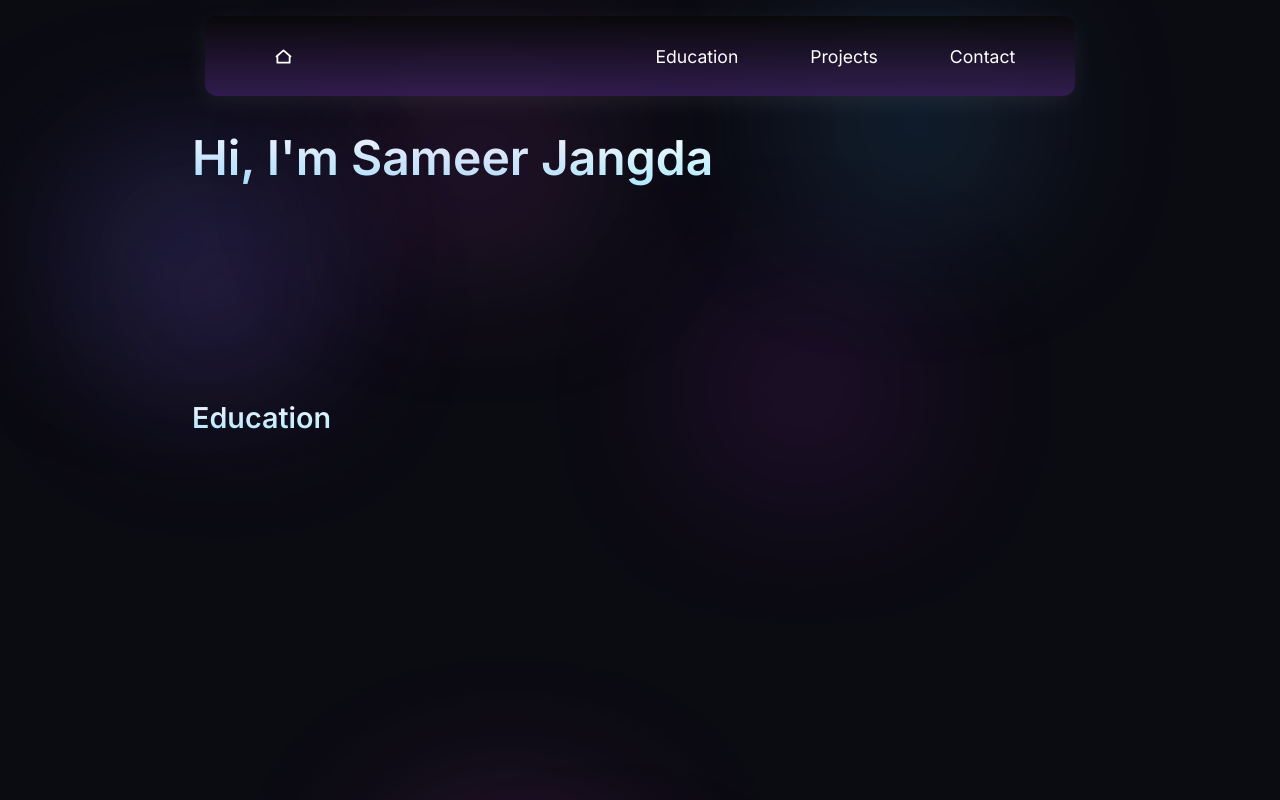
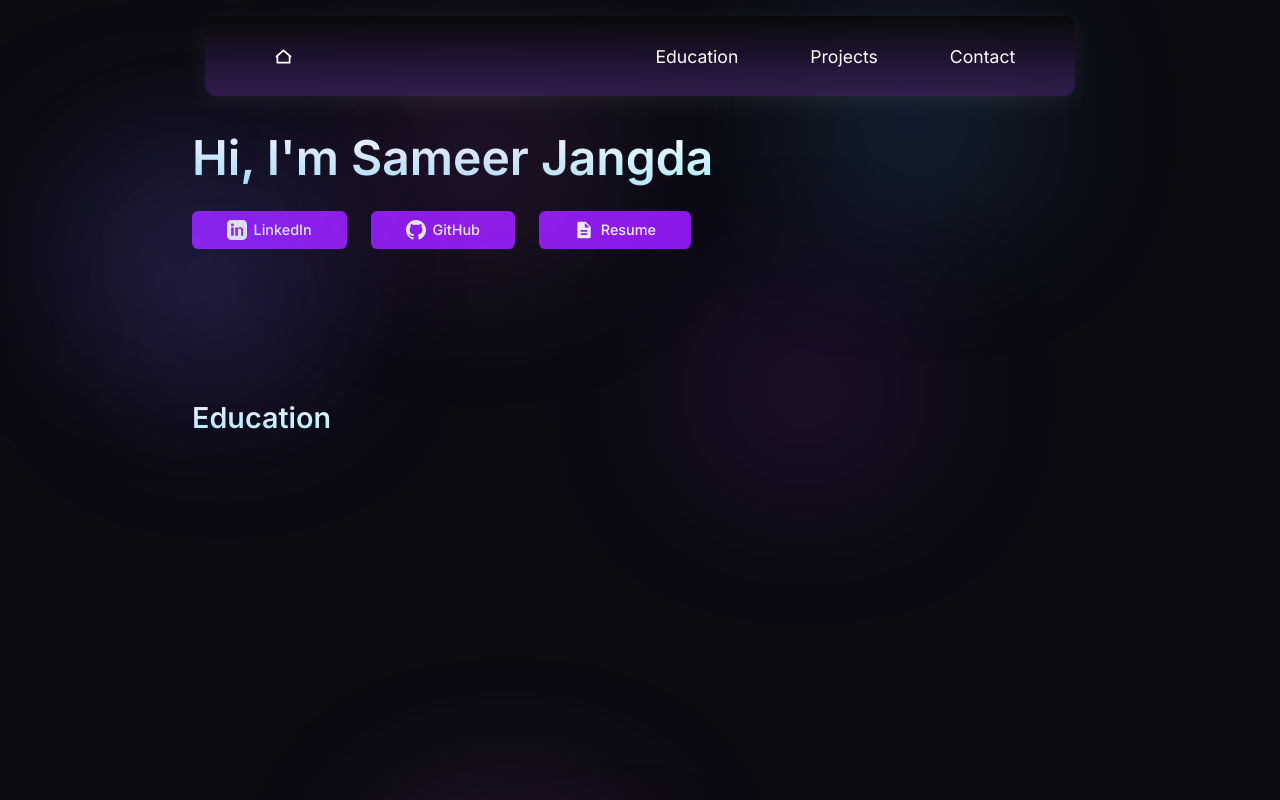
Before and after one commit to sjangda3/personal-website, a SvelteKit app: page / in a window 1280 px wide. Shown: the top 800 px of the page. Built offline with nearby package versions, Linux system fonts and the light colour scheme.

Commit message:
linked, github, and resume buttons added

```diff
--- a/src/lib/components/Navbar.svelte
+++ b/src/lib/components/Navbar.svelte
@@ -87,7 +87,7 @@
   text-decoration: none;
   font-size: 1.1rem;
   padding: 0.75rem 1.25rem;
-  border-radius: 4px;
+  border-radius: 3.5px;
   transition: background 0.2s, transform 0.18s cubic-bezier(0.4,0,0.2,1);
   font-weight: 400;
 }
--- a/src/routes/+page.svelte
+++ b/src/routes/+page.svelte
@@ -26,15 +26,55 @@
   font-size: 1.8rem;
   background: linear-gradient(180deg, #ffffff, #aeefff);
   color: transparent;
-  -webkit-background-clip: text;
+  -webkit-background-clip: text;x
   -webkit-text-fill-color: transparent;
   background-clip: text;
+}
+.intro-buttons {
+  display: flex;
+  gap: 1.5rem;
+  margin-top: 1.5rem;
+}
+.intro-btn {
+  display: flex;
+  align-items: center;
+  gap: .4rem;
+  background: rgb(140, 26, 234);
+  color: #eaf6ff;
+  font-family: 'Inter', sans-serif;
+  font-weight: 500;
+  font-size: .9rem;
+  padding: 0.55rem 2.2rem;
+  border: none;
+  border-radius: 0.4rem;
+  text-decoration: none;
+  transition: background 0.18s, color 0.18s, transform 0.18s;
+  cursor: pointer;
+}
+.intro-btn:hover, .intro-btn:focus {
+  background:rgb(242, 146, 237);
+  color: #222;
+  transform: scale(1.06);
 }
 </style>
 
 <div class="main-content">
   <section id="intro" style="min-height: 30vh; padding-top: 6.5rem;">
     <h1 class="sameer-heading">Hi, I'm Sameer Jangda</h1>
+    <div class="intro-buttons">
+      <a class="intro-btn" href="https://www.linkedin.com/in/sameerjangda/" target="_blank" rel="noopener" aria-label="LinkedIn">
+        <svg width="20" height="20" fill="currentColor" viewBox="0 0 24 24"><path d="M19 0h-14c-2.761 0-5 2.239-5 5v14c0 2.761 2.239 5 5 5h14c2.762 0 5-2.239 5-5v-14c0-2.761-2.238-5-5-5zm-11 19h-3v-10h3v10zm-1.5-11.268c-.966 0-1.75-.784-1.75-1.75s.784-1.75 1.75-1.75 1.75.784 1.75 1.75-.784 1.75-1.75 1.75zm13.5 11.268h-3v-5.604c0-1.337-.025-3.063-1.868-3.063-1.868 0-2.154 1.459-2.154 2.968v5.699h-3v-10h2.881v1.367h.041c.401-.761 1.379-1.563 2.838-1.563 3.036 0 3.6 2.001 3.6 4.601v5.595z"/></svg>
+        LinkedIn
+      </a>
+      <a class="intro-btn" href="https://github.com/sjangda3" target="_blank" rel="noopener" aria-label="GitHub">
+        <svg width="20" height="20" fill="currentColor" viewBox="0 0 24 24"><path d="M12 0c-6.627 0-12 5.373-12 12 0 5.303 3.438 9.8 8.205 11.387.6.113.82-.258.82-.577v-2.234c-3.338.726-4.033-1.416-4.033-1.416-.546-1.387-1.333-1.756-1.333-1.756-1.089-.745.083-.729.083-.729 1.205.084 1.84 1.237 1.84 1.237 1.07 1.834 2.809 1.304 3.495.997.108-.775.418-1.305.762-1.605-2.665-.305-5.466-1.334-5.466-5.931 0-1.311.469-2.381 1.236-3.221-.124-.303-.535-1.523.117-3.176 0 0 1.008-.322 3.301 1.23.957-.266 1.983-.399 3.003-.404 1.02.005 2.047.138 3.006.404 2.291-1.553 3.297-1.23 3.297-1.23.653 1.653.242 2.873.119 3.176.77.84 1.235 1.91 1.235 3.221 0 4.609-2.803 5.624-5.475 5.921.43.371.823 1.102.823 2.222v3.293c0 .322.218.694.825.576 4.765-1.589 8.2-6.085 8.2-11.386 0-6.627-5.373-12-12-12z"/></svg>
+        GitHub
+      </a>
+      <a class="intro-btn" href="/resume.pdf" target="_blank" rel="noopener" aria-label="Resume">
+        <svg width="20" height="20" fill="currentColor" viewBox="0 0 24 24"><path d="M14 2H6c-1.1 0-2 .9-2 2v16c0 1.1.9 2 2 2h12c1.1 0 2-.9 2-2V8l-6-6zm2 16H8v-2h8v2zm0-4H8v-2h8v2zm-3-5V3.5L18.5 9H13z"/></svg>
+        Resume
+      </a>
+    </div>
     <!-- Add your intro content here -->
   </section>
   <section id="education" style="min-height: 80vh; padding-top: 2rem;">
```
